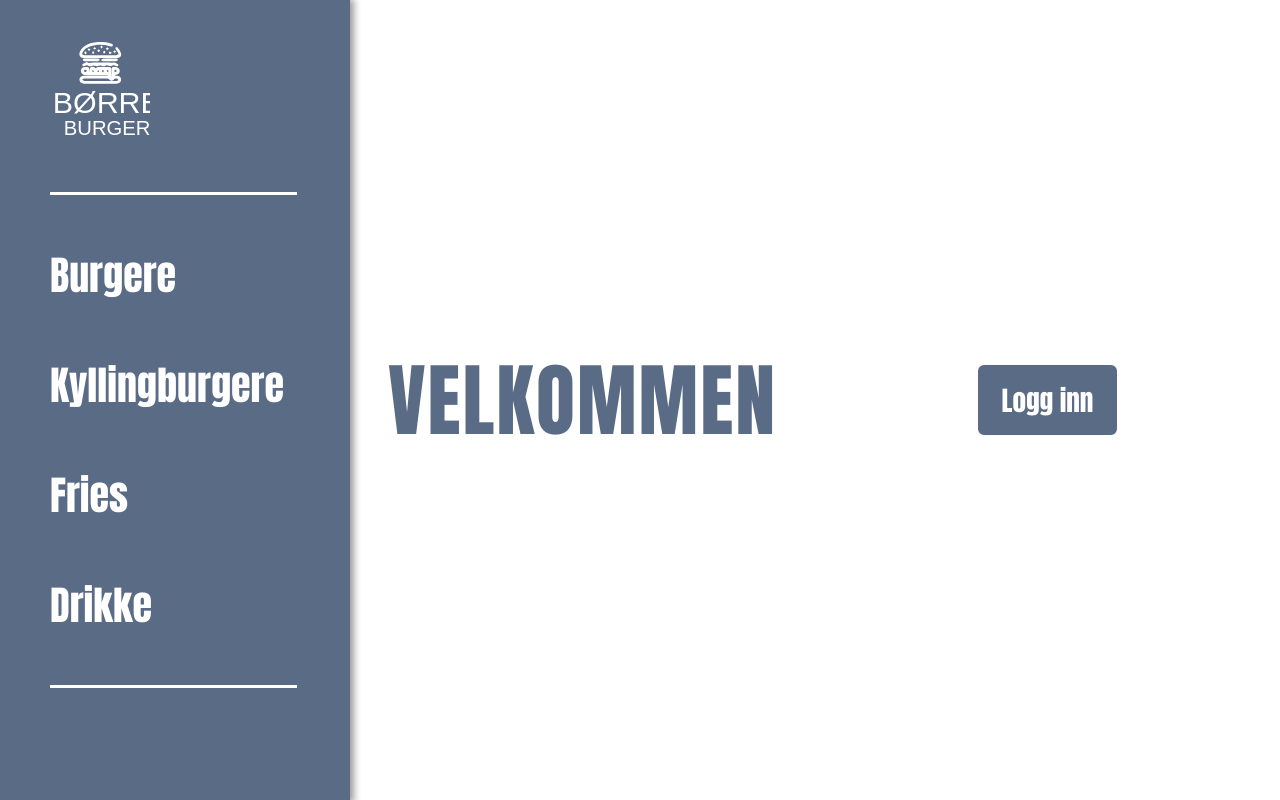
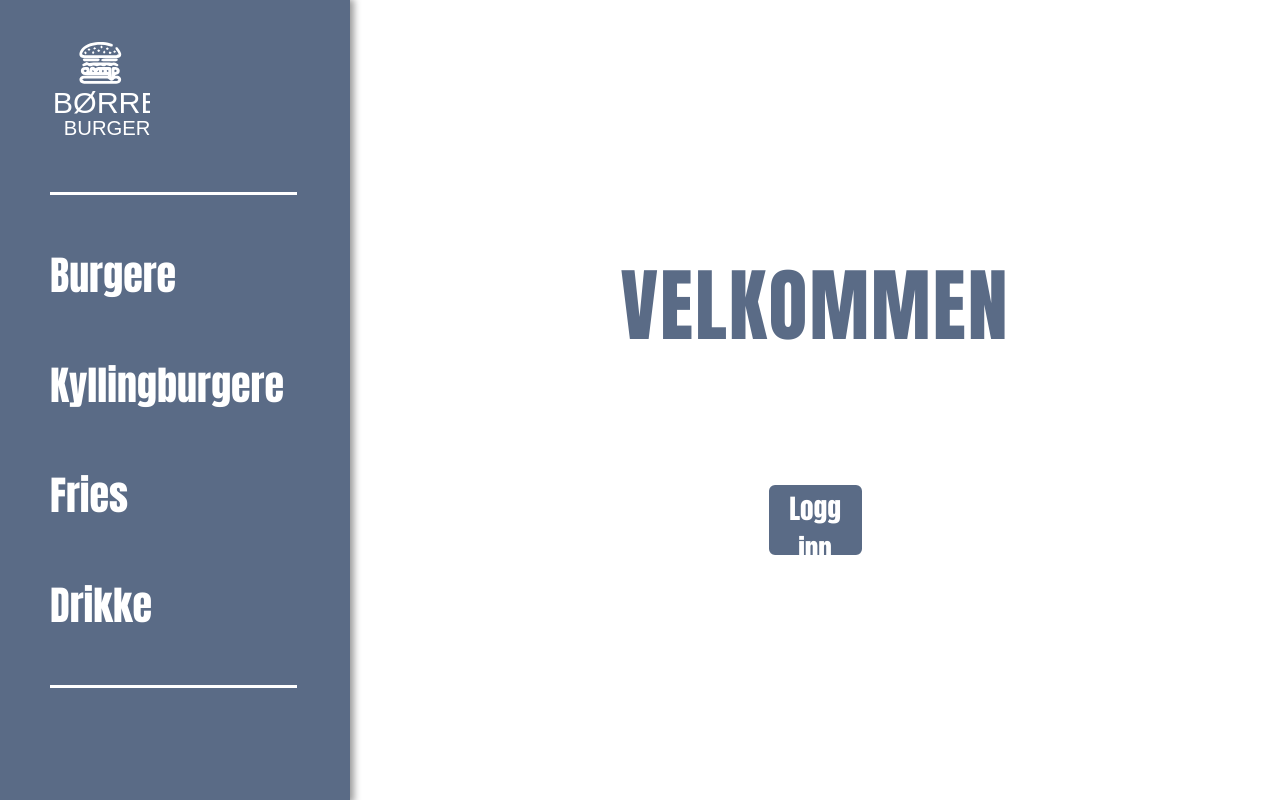
Before and after one commit to gabjcav/Borres-burgere, a Next.js app: page / in a window 1280 px wide. Built offline with nearby package versions, Linux system fonts and the light colour scheme; no server answers.

Commit message:
now must login to add to cart, styling

```diff
--- /dev/null
+++ b/components/HomeContainer/index.js
@@ -0,0 +1,33 @@
+import styled from 'styled-components';
+
+const HomeContainer = styled.main`
+  background-color: #ffffff;
+  height: 100vh;
+  display: flex;
+  flex-direction: column;
+  justify-content: center;
+  align-items: center;
+  text-align: center;
+  gap: 15%;
+
+  #login-btn {
+    width: 10%;
+    align-self: center;
+    justify-self: center;
+    height: 70px;
+    background-color: #5a6b86;
+    color: white;
+    font-family: 'Impact', sans-serif;
+    font-size: 1.7rem;
+    border: none;
+    cursor: pointer;
+    border-radius: 6px;
+    border: 2px solid #5a6b86;
+    transition: 0.5s ease;
+    :hover {
+      color: #5a6b86;
+      background-color: white;
+    }
+  }
+`
+export default HomeContainer;
--- a/components/MainContainer/index.jsx
+++ b/components/MainContainer/index.jsx
@@ -10,26 +10,6 @@ const MainContainer = styled.main`
   align-items: center;
   grid-template-columns: repeat(auto-fit, minmax(240px, 1fr));
   text-align: center;
-
-  #login-btn {
-    width: 30%;
-    align-self: center;
-    justify-self: center;
-    height: 70px;
-    background-color: #5a6b86;
-    color: white;
-    font-family: 'Impact', sans-serif;
-    font-size: 1.7rem;
-    border: none;
-    cursor: pointer;
-    border-radius: 6px;
-    border: 2px solid #5a6b86;
-    transition: 0.5s ease;
-    :hover {
-      color: #5a6b86;
-      background-color: white;
-    }
-  }
 `
 
 export default MainContainer
--- a/components/NavBar/index.jsx
+++ b/components/NavBar/index.jsx
@@ -2,6 +2,8 @@ import styled from 'styled-components'
 import Link from 'next/link'
 // import logo  from '../../public/img/logo.png';
 import Image from 'next/image'
+import { useAuth } from '../../helper/context'
+import { useRouter } from 'next/router'
 
 export const NavContainer = styled.nav`
   width: 350px;
@@ -86,6 +88,8 @@ export const NavContainer = styled.nav`
 `
 
 const NavBar = () => {
+  const { user, loading, isAuthenticated } = useAuth()
+
   return (
     <NavContainer>
       <ul>
@@ -118,7 +122,8 @@ const NavBar = () => {
           </Link>
         </li>
         <li>
-          <Link href="/login">Logg inn</Link>
+          {isAuthenticated && <Link href="/profile">Profil</Link>}
+          {!isAuthenticated && <Link href="/login">Logg inn</Link>}
         </li>
       </ul>
     </NavContainer>
--- a/components/ProfileContainer/index.js
+++ b/components/ProfileContainer/index.js
@@ -13,6 +13,7 @@ const ProfileContainer = styled.article`
     font-family: 'Impact', sans-serif;
     font-size: 2rem;
     color: white;
+
     button{
         width: 30%;
         align-self: center;
--- a/pages/index.js
+++ b/pages/index.js
@@ -1,15 +1,20 @@
 import PageTitle from '../components/PageTitle'
 import Link from 'next/link'
-
+import { useAuth } from '../helper/context'
+import HomeContainer from '../components/HomeContainer'
 export default function Home() {
+  const { user, loading, isAuthenticated } = useAuth()
   return (
-    <>
+    <HomeContainer>
       <PageTitle>
         <span id="home-title">VELKOMMEN</span>
       </PageTitle>
-      <Link href="/login">
-        <button id="login-btn">Logg inn</button>
-      </Link>
-    </>
+      {isAuthenticated && <h2>{user.email}</h2>}
+      {!isAuthenticated && (
+        <Link href="/login">
+          <button id="login-btn">Logg inn</button>
+        </Link>
+      )}
+    </HomeContainer>
   )
 }
--- a/pages/profile.js
+++ b/pages/profile.js
@@ -7,6 +7,7 @@ import ProfileContainer from '../components/ProfileContainer'
 const Profile = () => {
   const router = useRouter()
   const userContext = useAuth()
+  const { user, loading, isAuthenticated } = useAuth()
 
   useEffect(() => {
     console.log('The context', userContext)
@@ -25,10 +26,10 @@ const Profile = () => {
       {userContext && (
         <>
           <p>
-            <span className="profile-span">Brukernavn:</span> {userContext.user.email}
+            <span className="profile-span">Brukernavn:</span> {user.email}
           </p>
           <p>
-            <span className="profile-span">Bruker-ID:</span> {userContext.user.uid}
+            <span className="profile-span">Bruker-ID:</span> {user.uid}
           </p>
         </>
       )}
```
Also changed, not shown: pages/burgers.jsx (+14 -5 lines), pages/chicken-burgers.jsx (+8 -0 lines), pages/drinks.jsx (+14 -5 lines), pages/fries.jsx (+14 -5 lines), 1 other file (tests, documents, lock files or other folders).
